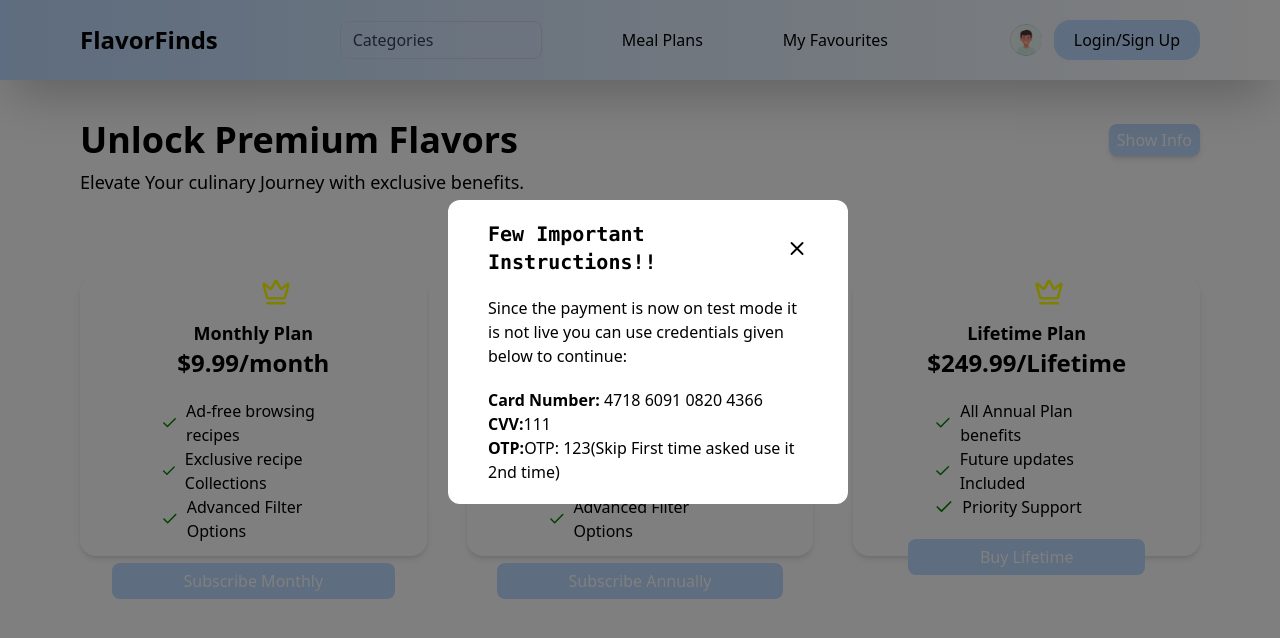
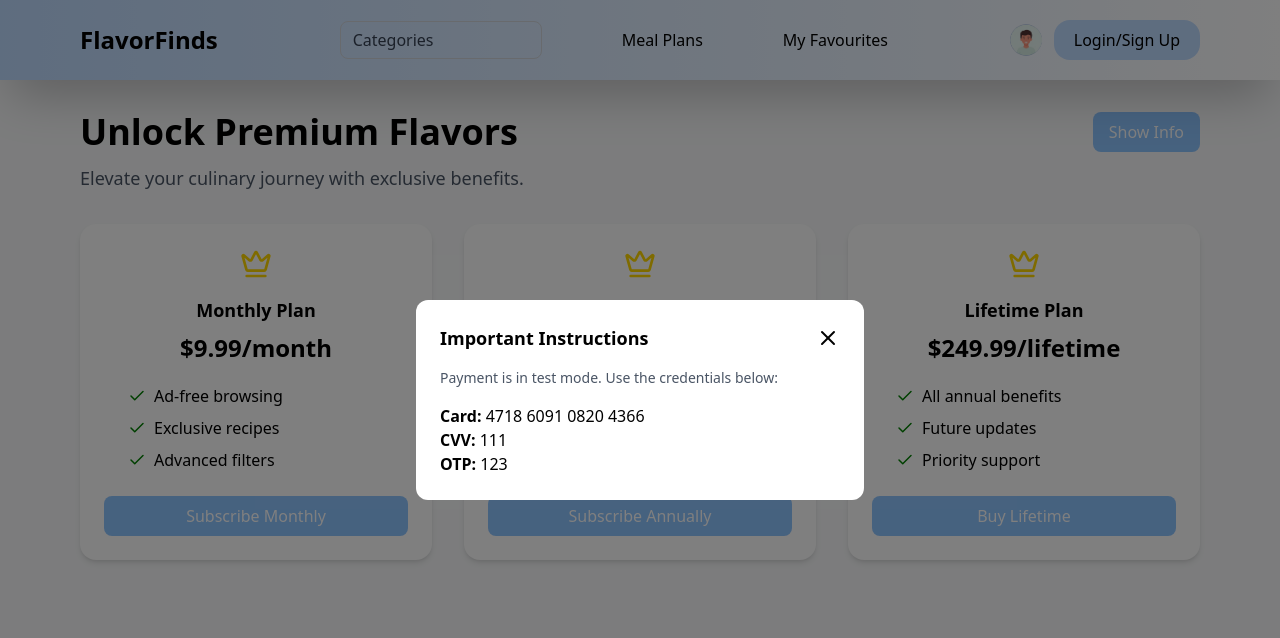
Before and after one commit to IamFJ03/HelloSkillz, a React (Vite) app in the folder frontend/: page /payment in a window 1280 px wide. Both pictures are taken after a click on the button "Show Info". Shown: the top 638 px of the page. Built offline with nearby package versions, Linux system fonts and the light colour scheme; no server answers.

Commit message:
Final Commit

```diff
--- a/frontend/src/Pages/Payment.jsx
+++ b/frontend/src/Pages/Payment.jsx
@@ -1,65 +1,59 @@
-import React, { useState, useEffect } from 'react'
+import React, { useState, useEffect } from 'react';
 import axios from 'axios';
 import Navbar from '../Components/Navbar';
 import { Check, Crown, X } from 'lucide-react';
 import { useNavigate } from 'react-router-dom';
 
 export default function Payment() {
-
   const RAZORPAY_KEY_ID = 'rzp_test_RTJBBXdu6qLigb';
 
-    const [modal, setModal] = useState(false)
-    const [amount, setAmount] = useState(0);
+  const [modal, setModal] = useState(false);
   const [status, setStatus] = useState("");
   const [isLoading, setIsLoading] = useState(false);
 
-    const loadRazorpay = () => {
+  const navigate = useNavigate();
+
+  useEffect(() => {
     const script = document.createElement("script");
     script.src = "https://checkout.razorpay.com/v1/checkout.js";
     script.async = true;
     document.body.appendChild(script);
-    }
-    const navigate = useNavigate();
-    useEffect(() => {
-        loadRazorpay()
-    }, [])
+  }, []);
 
   const handlePayment = async (amount) => {
     if (isLoading || amount <= 0) return;
+
     setIsLoading(true);
     setStatus('Initiating payment... Please wait.');
+
     try {
-            const response = await axios.post("https://recipetracker-fg4e.onrender.com/api/payment/createOrders", {
-                amount: amount * 100,
-                currency: "USD"
-            });
+      const response = await axios.post(
+        "https://recipetracker-fg4e.onrender.com/api/payment/createOrders",
+        { amount: amount * 100, currency: "USD" }
+      );
 
-            const { order_id, amount: orderAmount, currency } = response.data;
+      const { order_id, currency } = response.data;
+
       const options = {
         key: RAZORPAY_KEY_ID,
         amount: amount * 100,
-                currency: currency,
+        currency,
         name: "Faheem Jawaid",
-                order_id: order_id,
+        order_id,
         description: "Product Purchase",
         handler: async function (response) {
-                    setIsLoading(true);
-                    setStatus("Payment Succesfull, Verifying Payment");
-                    const { razorpay_payment_id } = response;
+          setStatus("Payment successful. Verifying...");
+          const verifyResponse = await axios.get(
+            `https://recipetracker-fg4e.onrender.com/api/payment/${response.razorpay_payment_id}`,
+            { withCredentials: true }
+          );
 
-                    const verifyResponse = await axios.get(`https://recipetracker-fg4e.onrender.com/api/payment/${razorpay_payment_id}`, {
-                        withCredentials: true
-                    });
-                    const paymentDetails = verifyResponse.data;
-                    if (paymentDetails.status === "captured") {
-                        setStatus(`Payment Succeded! Status: ${paymentDetails.status.toUpperCase()}. Id: ${razorpay_payment_id}`);
-                        setTimeout(() => {
-                            navigate("/");
-                        }, 5000);
+          if (verifyResponse.data.status === "captured") {
+            setStatus("Payment successful! Redirecting...");
+            setTimeout(() => navigate("/"), 4000);
+          } else {
+            setStatus("Payment verification failed.");
           }
-                    else
-                        setStatus(`Payment verification failed. Status: ${paymentDetails.status.toUpperCase()}`);
-
           setIsLoading(false);
         },
         prefill: {
@@ -67,74 +61,151 @@ export default function Payment() {
           email: "faheemjawaid12@gmail.com",
           contact: "9012345678"
         },
-                theme: {
-                    color: '#007bff'
-                }
+        theme: { color: "#007bff" }
       };
-            const rzp = new window.Razorpay(options)
-            rzp.on('payment.failed', (response) => {
-                setStatus(`Payment Failed: ${response.error.description}`);
+
+      const rzp = new window.Razorpay(options);
+      rzp.on('payment.failed', (res) => {
+        setStatus(`Payment Failed: ${res.error.description}`);
         setIsLoading(false);
       });
 
       rzp.open();
+    } catch (e) {
+      setStatus("Something went wrong. Please try again.");
+      setIsLoading(false);
     }
-        catch (e) {
-            console.error('Payment Error:', e);
-            setStatus(`An error occurred. Check console for details. ${e.response?.data?.error || 'Server error.'}`);
+  };
+
+  const plans = [
+    {
+      title: "Monthly Plan",
+      price: 9.99,
+      period: "month",
+      features: [
+        "Ad-free browsing",
+        "Exclusive recipes",
+        "Advanced filters"
+      ],
+      btn: "Subscribe Monthly"
+    },
+    {
+      title: "Annual Plan",
+      price: 99.99,
+      period: "year",
+      features: [
+        "Unlimited saved recipes",
+        "Exclusive collections",
+        "Advanced filters"
+      ],
+      btn: "Subscribe Annually"
+    },
+    {
+      title: "Lifetime Plan",
+      price: 249.99,
+      period: "lifetime",
+      features: [
+        "All annual benefits",
+        "Future updates",
+        "Priority support"
+      ],
+      btn: "Buy Lifetime"
     }
-    }
-
-    const info = [
-        { heading: "Monthly Plan", amount: 9.99, for: "month", subHead1: "Ad-free browsing recipes", subHead2: "Exclusive recipe Collections", subHead3: "Advanced Filter Options", buttonTag: "Subscribe Monthly" },
-        { heading: "Annual Plan", amount: 99.99, for: "year", subHead1: "Unlimited Saved Recipes", subHead2: "Exclusive Recipe Collections", subHead3: "Advanced Filter Options", buttonTag: "Subscribe Annually" },
-        { heading: "Lifetime Plan", amount: 249.99, for: "Lifetime", subHead1: "All Annual Plan benefits", subHead2: "Future updates Included", subHead3: "Priority Support", buttonTag: "Buy Lifetime" }
-    ]
+  ];
 
   return (
-        <div>
+    <div className="min-h-screen bg-gray-50">
       <Navbar />
-            <div className='px-20 py-10'>
-                <div className='flex items-center justify-between'>
-                    <p className='font-sans text-4xl font-bold'>Unlock Premium Flavors</p>
-                    <button className='bg-blue-200 text-white py-1 px-2 rounded-lg cursor-pointer md:hover:scale-110 transition-all duration-500 shadow-md' onClick={() => setModal(true)}><p>Show Info</p></button>
+
+      {/* HEADER */}
+      <div className="px-4 sm:px-8 md:px-20 py-8 animate-fade-in">
+        <div className="flex flex-col md:flex-row md:items-center md:justify-between gap-4">
+          <h1 className="text-3xl md:text-4xl font-bold">
+            Unlock Premium Flavors
+          </h1>
+          <button
+            onClick={() => setModal(true)}
+            className="bg-blue-300 text-white px-4 py-2 rounded-lg
+                       transition active:scale-95 md:hover:scale-105"
+          >
+            Show Info
+          </button>
         </div>
-                <p className='text-lg mt-2'>Elevate Your culinary Journey with exclusive benefits.</p>
+        <p className="mt-3 text-lg text-gray-600">
+          Elevate your culinary journey with exclusive benefits.
+        </p>
       </div>
-            <div className='flex flex-col gap-10 md:flex-row justify-between px-20 mt-10'>
-                {info.map((data, index) => (
-                    <div className='md:h-70 w-[90%] bg-white shadow-md rounded-2xl text-center hover:scale-110 hover:-mt-5 border border-transparent hover:border-blue-400 cursor-pointer transition-all duration-500'>
-                        <Crown size={30} color='yellow' className='ml-45' />
-                        <p className='text-lg font-bold text-center mt-3'>{data.heading}</p>
-                        <p className='text-2xl font-bold'>${data.amount}/{data.for}</p>
-                        <div className='my-5 text-left px-20'>
-                            <div className='flex items-center gap-2'>
-                                <Check size={20} color='green' /><p>{data.subHead1}</p>
+
+      {/* PLANS */}
+      <div className="grid grid-cols-1 md:grid-cols-3 gap-8 px-4 sm:px-8 md:px-20">
+        {plans.map((plan, i) => (
+          <div
+            key={i}
+            className="bg-white rounded-2xl shadow-md p-6 text-center
+                       animate-slide-up
+                       transition-transform duration-300
+                       active:scale-95 md:hover:scale-105"
+            style={{ animationDelay: `${i * 0.15}s` }}
+          >
+            <div className="flex justify-center mb-4">
+              <Crown size={32} color="gold" />
             </div>
-                            <div className='flex items-center gap-2'>
-                                <Check size={20} color='green' /><p>{data.subHead2}</p>
-                            </div>
-                            <div className='flex items-center gap-2'>
-                                <Check size={20} color='green' /><p>{data.subHead3}</p>
-                            </div>
-                        </div>
-                        <button className='text-white bg-blue-200 px-18 py-1.5 rounded-lg cursor-pointer' onClick={() => handlePayment(data.amount)}>{data.buttonTag}</button>
+
+            <h2 className="text-lg font-bold">{plan.title}</h2>
+            <p className="text-2xl font-extrabold my-2">
+              ${plan.price}/{plan.period}
+            </p>
+
+            <ul className="text-left mt-5 space-y-2 px-6">
+              {plan.features.map((f, idx) => (
+                <li key={idx} className="flex items-center gap-2">
+                  <Check size={18} color="green" />
+                  <span>{f}</span>
+                </li>
+              ))}
+            </ul>
+
+            <button
+              onClick={() => handlePayment(plan.price)}
+              className="mt-6 w-full bg-blue-300 text-white py-2 rounded-lg
+                         transition active:scale-95 md:hover:bg-blue-400"
+            >
+              {plan.btn}
+            </button>
           </div>
         ))}
       </div>
-            <p className='ml-[25%] mt-15 font-mono text-xl text-green-400'>{isLoading ? 'Processing...' : status}</p>
-            <div className={`bg-black/50 z-50 fixed inset-0 ${modal ? 'opacity-100 pointer-events-auto' : 'opacity-0 pointer-events-none'} duration-500`}>
-                <div className={`py-5 md:w-100 w-[90%] bg-white rounded-xl mt-50 md:ml-[35%] ml-[5%] px-10 ${modal ? 'scale-100' : 'scale-0'} duration-500 transition-transform`}>
-                    <div className='flex justify-between items-center'>
-                        <p className=' text-xl font-semibold font-mono'>Few Important Instructions!!</p>
-                        <X size={25} color='black' onClick={() => setModal(false)} className={`cursor-pointer`} />
+
+      {/* STATUS */}
+      <p className="text-center mt-10 text-green-500 font-mono">
+        {isLoading ? "Processing..." : status}
+      </p>
+
+      {/* MODAL */}
+      <div
+        className={`fixed inset-0 z-50 bg-black/50 flex items-center justify-center
+        transition-opacity duration-300
+        ${modal ? "opacity-100" : "opacity-0 pointer-events-none"}`}
+      >
+        <div
+          className={`bg-white w-[90%] max-w-md rounded-xl p-6
+          transform transition-all duration-300
+          ${modal ? "scale-100 opacity-100" : "scale-90 opacity-0"}`}
+        >
+          <div className="flex justify-between items-center mb-4">
+            <h3 className="text-lg font-semibold">Important Instructions</h3>
+            <X className="cursor-pointer" onClick={() => setModal(false)} />
           </div>
-                    <p className='my-5'>Since the payment is now on test mode it is not live you can use credentials given below to continue:</p>
-                    <span className='font-bold'>Card Number: </span><span> 4718 6091 0820 4366</span><br />
-                    <span className='font-bold'>CVV:</span><span>111</span><br />
-                    <span className='font-bold'>OTP:</span><span>OTP: 123(Skip First time asked use it 2nd time)</span>
+
+          <p className="text-sm text-gray-600 mb-4">
+            Payment is in test mode. Use the credentials below:
+          </p>
+
+          <p><strong>Card:</strong> 4718 6091 0820 4366</p>
+          <p><strong>CVV:</strong> 111</p>
+          <p><strong>OTP:</strong> 123</p>
         </div>
       </div>
     </div>
-    )
+  );
 }
```
Also changed, not shown: frontend/src/Pages/Authentication.jsx (+44 -70 lines). Lines whose indentation alone changed are shown as unchanged.
